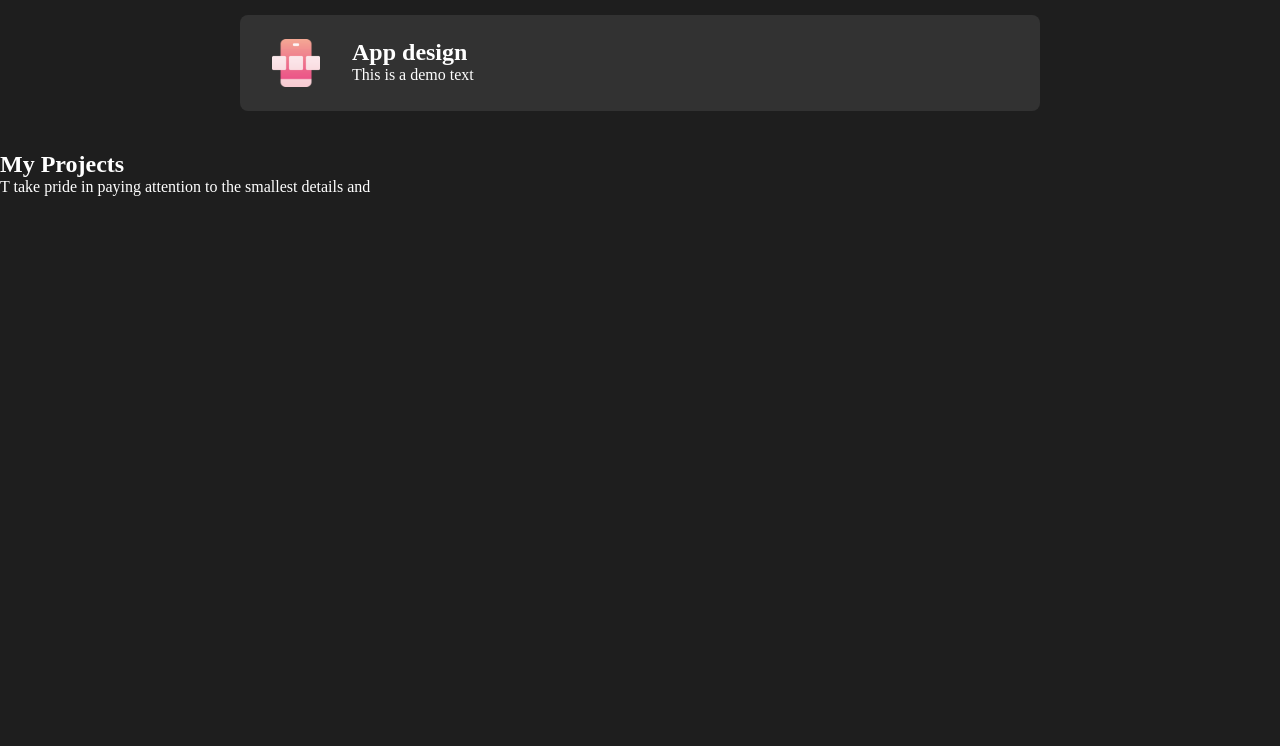
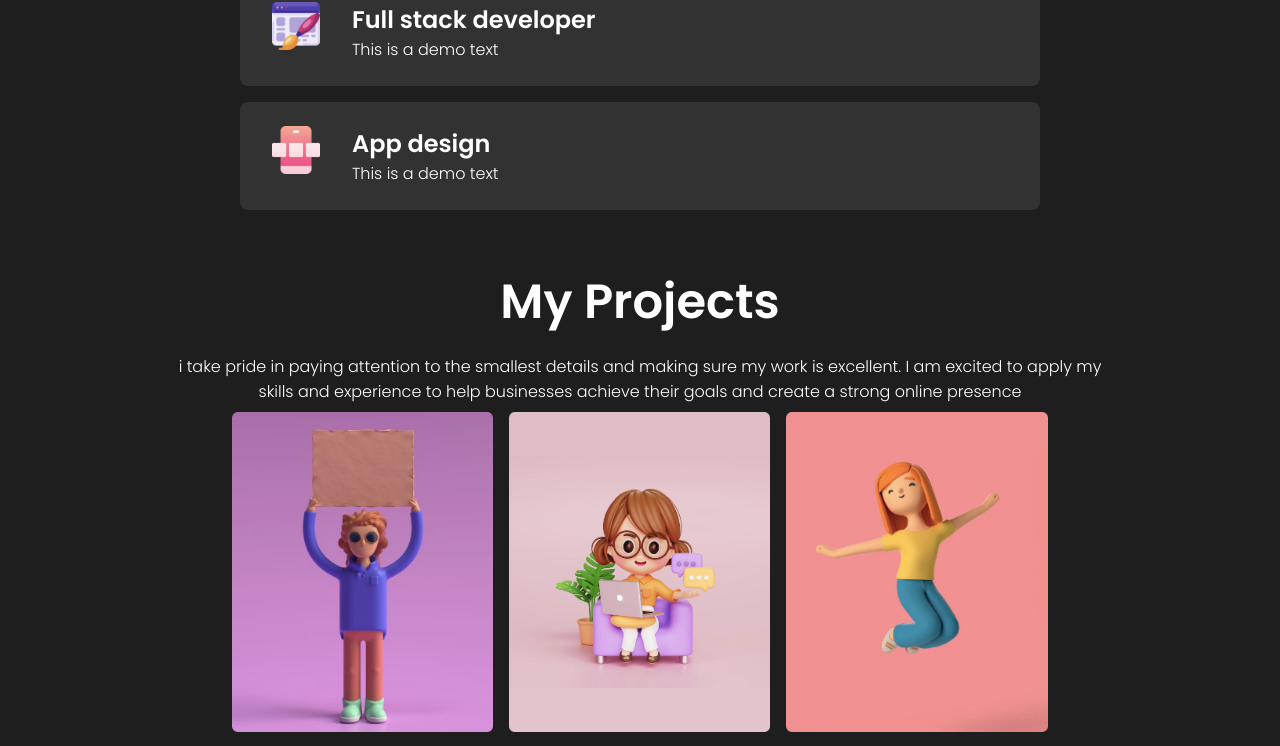
Before and after one commit to Debfevlo/portfolios-react, a React (Create React App) app: page / in a window 1280 px wide. Shown: the part 1246-1992 px from the top of the page. Before the commit the page ends 1442 px from the top, so only its background shows below. Built offline with nearby package versions, Linux system fonts and the light colour scheme.

Commit message:
worked on the images of my projects

```diff
--- a/public/index.html
+++ b/public/index.html
@@ -8,6 +8,9 @@
     <meta name="description" content=" Fevlo Portfolio"/>
     <title>Fevlo Portfolio</title>
     <link rel="stylesheet" href="./style..css">
+    <link rel="preconnect" href="https://fonts.googleapis.com">
+    <link rel="preconnect" href="https://fonts.gstatic.com" crossorigin>
+    <link href="https://fonts.googleapis.com/css2?family=Poppins:wght@200;300;500;600&display=swap" rel="stylesheet">
   </head>
   <body>
     <noscript>You need to enable JavaScript to run this app.</noscript>
--- a/public/style..css
+++ b/public/style..css
@@ -4,6 +4,7 @@
     box-sizing: border-box;
     text-decoration: none;
     background: transparent;
+    font-family: 'Poppins', sans-serif;
 }
 
 body{
--- a/src/components/projects/projects.css
+++ b/src/components/projects/projects.css
@@ -0,0 +1,38 @@
+#projects{
+    margin: 0 auto;
+    min-height: calc(100vh - 4rem);
+    width: 100vw;
+    max-width: 60rem;
+    display:flex;
+    flex-direction: column;
+    align-items: center;
+    justify-content: center;
+    text-align: center;
+    padding: 0 1rem;
+
+}
+
+.projectTitle{
+    margin: 1rem 0;
+    font-size: 3rem;
+}
+
+.projectDescription{
+    font-weight: 300;
+    font-size: 1rem;
+}
+
+.projectImgs{
+    display: flex;
+    flex-wrap: wrap;
+    align-items: center;
+    justify-content: center;
+    max-width: 65rem;
+    width: 100vw;
+}
+
+.projectImg{
+    object-fit: cover;
+    height: 20rem;
+    margin: 0.5rem;
+}
--- a/src/components/projects/projects.js
+++ b/src/components/projects/projects.js
@@ -1,13 +1,27 @@
 import React from 'react';
 import './projects.css';
+import project1 from '../../assets/portfolio-1.png';
+import project2 from '../../assets/portfolio-2.png';
+import project3 from '../../assets/portfolio-3.png';
+import project4 from '../../assets/portfolio-4.png';
+import project5 from '../../assets/portfolio-5.png';
+import project6 from '../../assets/portfolio-6.png';
 
 
 export default function Project(){
     return(
         <section id='projects'>
             <h2 className='projectTitle'> My Projects</h2>
-            <span className='projectDescription'> T take pride in paying attention to the smallest details and
+            <span className='projectDescription'> i take pride in paying attention to the smallest details and making sure my work is excellent. I am excited to apply my skills and experience to help businesses achieve their goals and create a strong online presence
             </span>
+            <div className='projectImgs'>
+                <img src={project1} alt='' className='projectImg'/>
+                <img src={project2} alt='' className='projectImg'/>
+                <img src={project3} alt='' className='projectImg'/>
+                <img src={project4} alt='' className='projectImg'/>
+                <img src={project5} alt='' className='projectImg'/>
+                <img src={project6} alt='' className='projectImg'/>
+            </div>
         </section>
     )
 }
```
